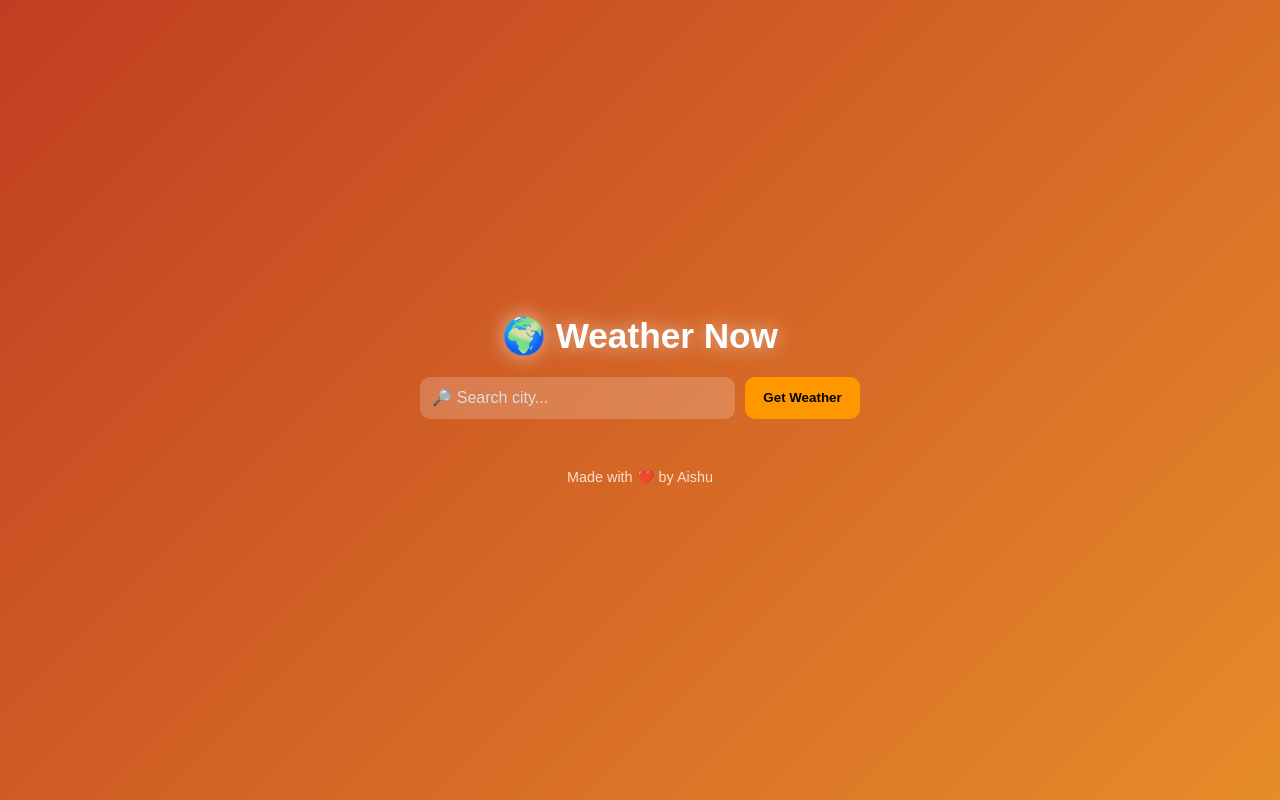
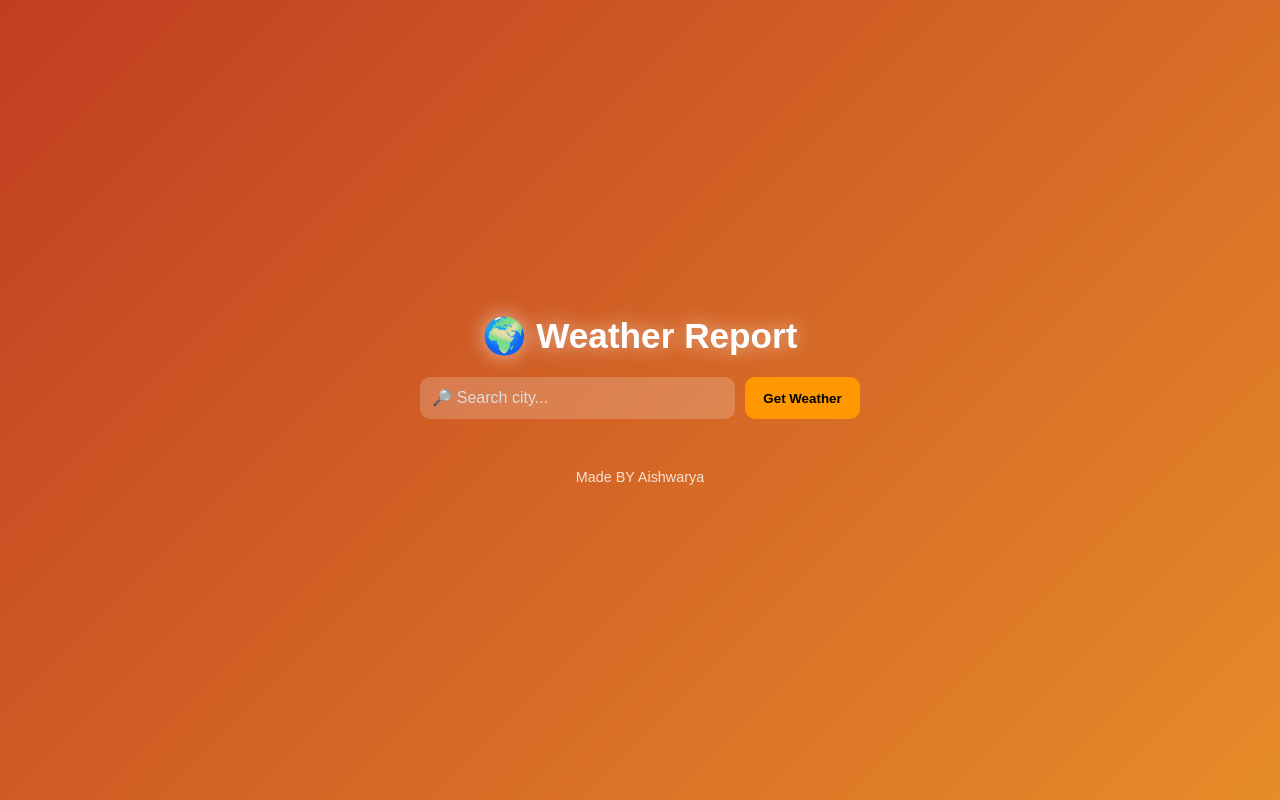
Before and after one commit to Aishwarya26953/Weather-App, a plain HTML site: page index.html in a window 1280 px wide. Drawn offline with Linux system fonts and the light colour scheme.

Commit message:
Update index.html

```diff
--- a/index.html
+++ b/index.html
@@ -8,7 +8,7 @@
 </head>
 <body>
   <div class="container">
-    <h1 class="title">🌍 Weather Now</h1>
+    <h1 class="title">🌍 Weather Report</h1>
 
     <!-- Search -->
     <div class="search-box">
@@ -46,7 +46,7 @@
   </div>
 
   <footer>
-    <p>Made with ❤️ by Aishu</p>
+    <p>Made BY Aishwarya </p>
   </footer>
 
   <script src="script.js"></script>
```
